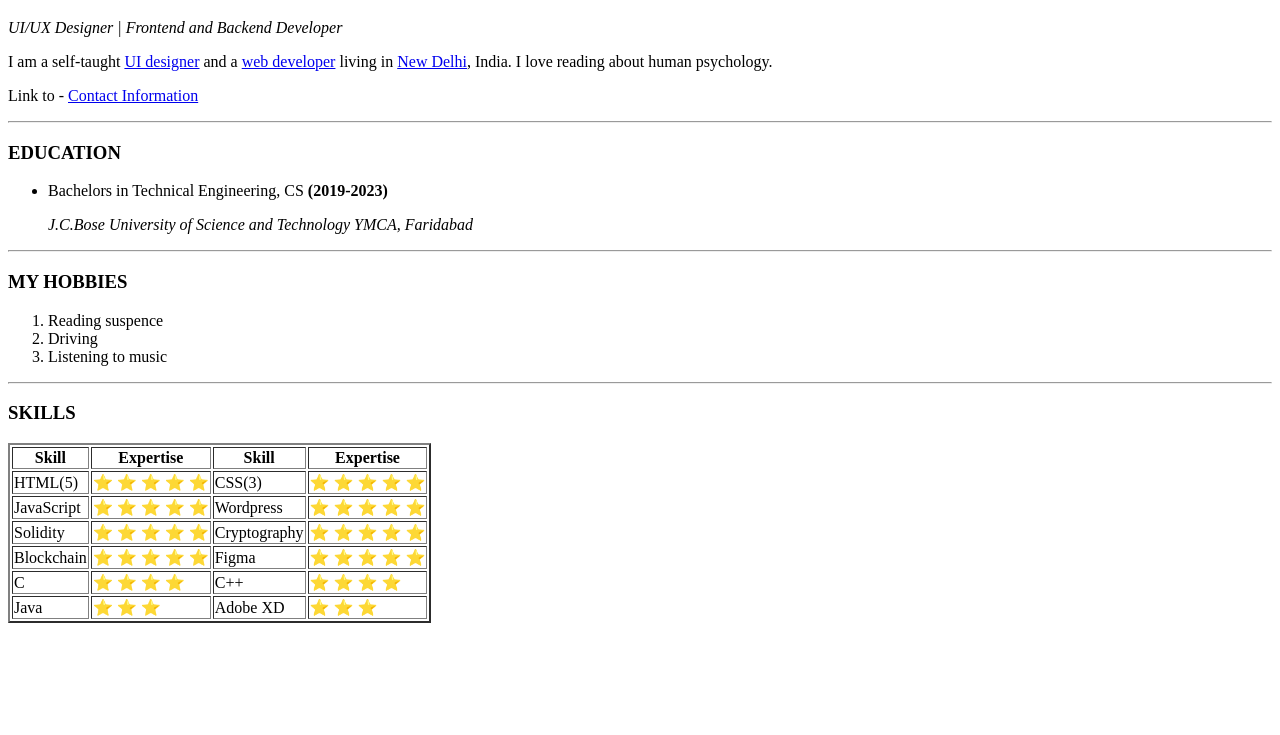
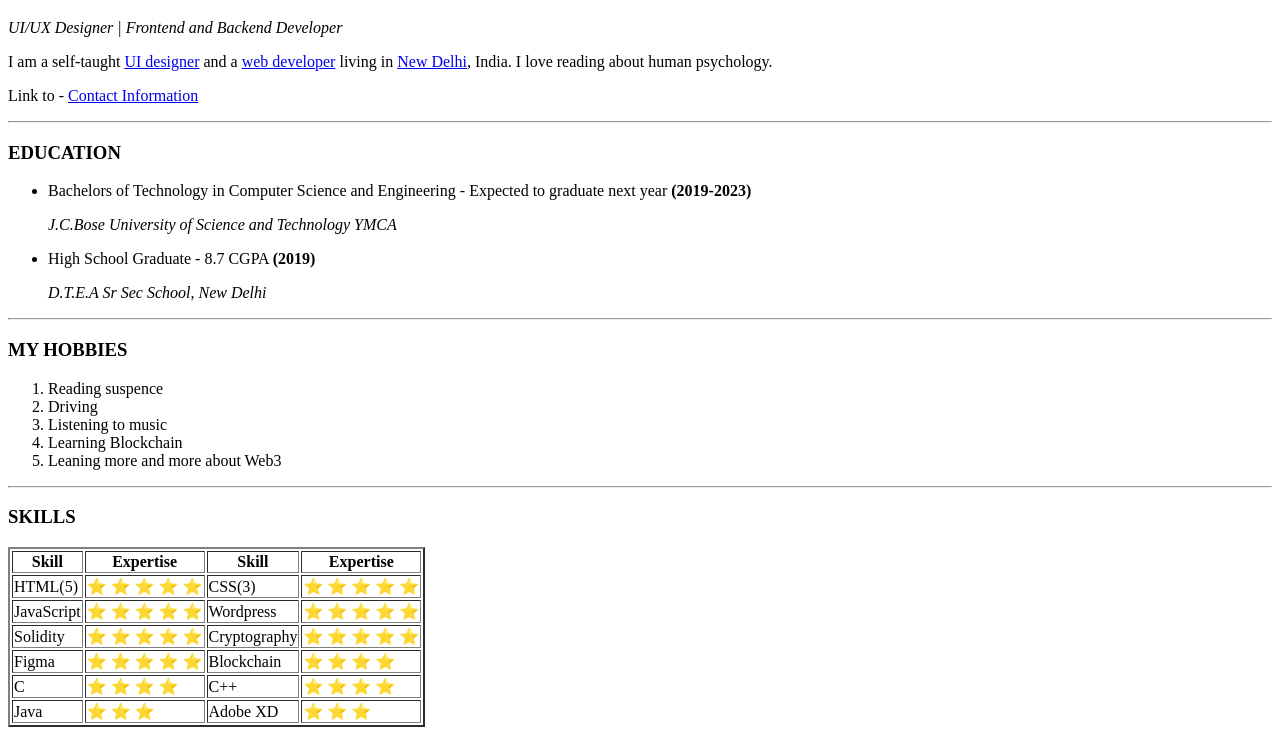
Before and after one commit to YashasviSharma47/CV, a plain HTML site: page index.html in a window 1280 px wide. Shown: the part 505-1240 px from the top of the page. Before the commit the page ends 1136 px from the top, so only its background shows below. Drawn offline with Linux system fonts and the light colour scheme.

Commit message:
Update index.html

```diff
--- a/index.html
+++ b/index.html
@@ -16,8 +16,13 @@
   <h3>EDUCATION</h3>
   <ul>
     <li>
-      <p>Bachelors in Technical Engineering, CS <strong>(2019-2023)</strong></p>
-      <p><em>J.C.Bose University of Science and Technology YMCA, Faridabad</em></p>
+      <p>Bachelors of Technology in Computer Science and Engineering - Expected to graduate next year <strong>(2019-2023)</strong></p>
+      <p><em>J.C.Bose University of Science and Technology YMCA</em></p>
+    </li>
+    <li>
+      <p>High School Graduate - 8.7 CGPA  <strong>(2019)</strong></p>
+      <p><em>D.T.E.A Sr Sec School, New Delhi</em>  </p>
+    </li>
   </ul>
   <hr>
   <h3>MY HOBBIES</h3>
@@ -25,6 +30,8 @@
     <li>Reading suspence</li>
     <li>Driving</li>
     <li>Listening to music</li>
+    <li>Learning Blockchain</li>
+    <li>Leaning more and more about Web3</li>
   </ol>
   <hr>
   <h3>SKILLS</h3>
@@ -57,10 +64,11 @@
         <td>	⭐	⭐	⭐	⭐	⭐</td>
       </tr>
       <tr>
-        <td>Blockchain</td>
-        <td>	⭐	⭐	⭐	⭐	⭐</td>
         <td>Figma</td>
         <td>	⭐	⭐	⭐	⭐	⭐</td>
+        <td>Blockchain</td>
+        <td>	⭐	⭐	⭐	⭐	</td>
+
       </tr>
       <tr>
         <td>C</td>
```
